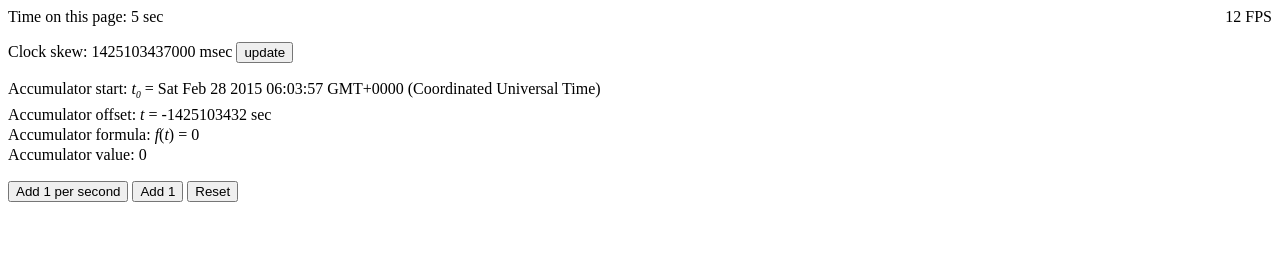
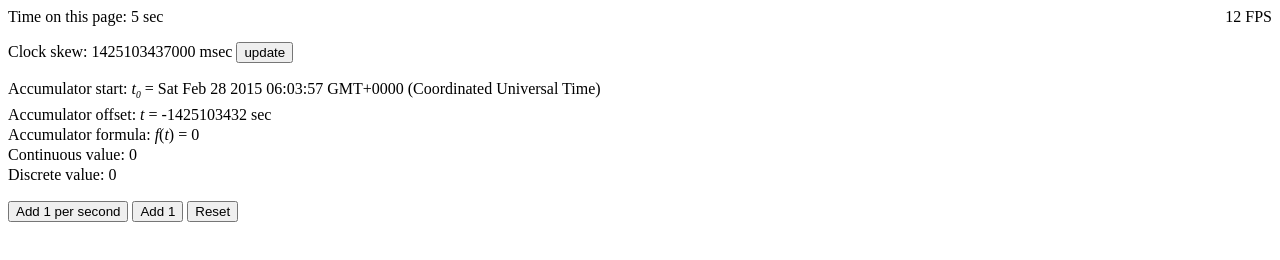
Before and after one commit to jjclark1982/incremental, a website: page public/incremental.html in a window 1280 px wide. Drawn offline with Linux system fonts and the light colour scheme.

Commit message:
discrete polynomial evaluator

```diff
--- a/public/incremental.html
+++ b/public/incremental.html
@@ -113,7 +113,9 @@
         <br>
         Accumulator formula: <var>f</var>(<var>t</var>) = <span id="accumulator-formula">0</span>
         <br>
-        Accumulator value: <span id="accumulator-value"></span>
+        Continuous value: <span id="accumulator-value"></span>
+        <br>
+        Discrete value: <span id="accumulator-value-discrete"></span>
     </p>
     <p>
         <button id="add-one-per-second">Add 1 per second</button>
@@ -166,9 +168,10 @@
 
             var accum_t = (now - accumulator.t_0 - skew)/1000;
             var accum_value = evaluatePolynomial(accumulator.poly, accum_t);
+            var accum_value_d = evaluateDiscretePolynomial(accumulator.poly, accum_t);
             setText($('accumulator-t'), accum_t);
             setText($('accumulator-value'), Math.floor(accum_value));
-            // requestAnimationFrame(tick);
+            setText($('accumulator-value-discrete'), Math.floor(accum_value_d));
         }
 
         var displayInterval = null;
@@ -249,11 +252,26 @@
             var accum = 0;
             var x_to_exp = 1;
             for (var exp = 0; exp < coefficients.length; exp++) {
-                var k = coefficients[exp] || 0;
-                accum += k * x_to_exp;
+                var k_i = coefficients[exp] || 0;
+                accum += k_i * x_to_exp;
                 x_to_exp *= x;
             }
             return accum;
+        }
+
+        // number of widgets at time t = edp(poly, t, 0)
+        // number of widget factories at time t = edp(poly, t, 1)
+        // number of manually-bought factories = poly[1]
+        // TODO: do these equivalences still hold after translation?
+        function evaluateDiscretePolynomial(k, x, i) {
+            i = i || 0;
+            if (i >= k.length) {
+                return 0;
+            }
+            var j = i + 1;
+            var k_j = evaluateDiscretePolynomial(k, x, j);
+            var k_i = k[i] + k_j*x;
+            return Math.floor(k_i);
         }
 
         // affine formula from user input
```
